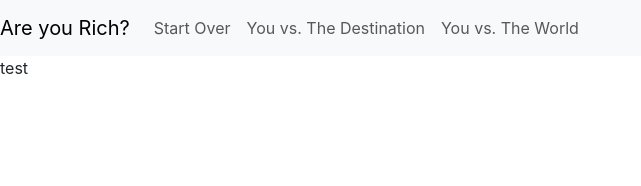
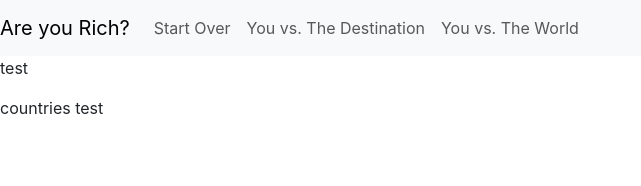
Before and after one commit to zkdoran/react-app-currency, a React (Create React App) app: page / in a window 1280 px wide. Shown: the top 186 px of the page, without its empty margins (0-641 px from the left). Built offline with nearby package versions, Linux system fonts and the light colour scheme; the HTML template or start-up script is replaced by a standard one.

Commit message:
testing countries data

```diff
--- a/src/Countries.js
+++ b/src/Countries.js
@@ -33,7 +33,9 @@ class ListCountries extends React.Component {
   render() {
 
     return (
-      <div></div>
+      <div>
+        <p>countries test</p>
+      </div>
     )
   }
 
--- a/src/Home.js
+++ b/src/Home.js
@@ -8,6 +8,7 @@ class StartOver extends React.Component {
     return (
       <div>
         <p>test</p>
+        <Countries />
       </div>
     )
   }
```
